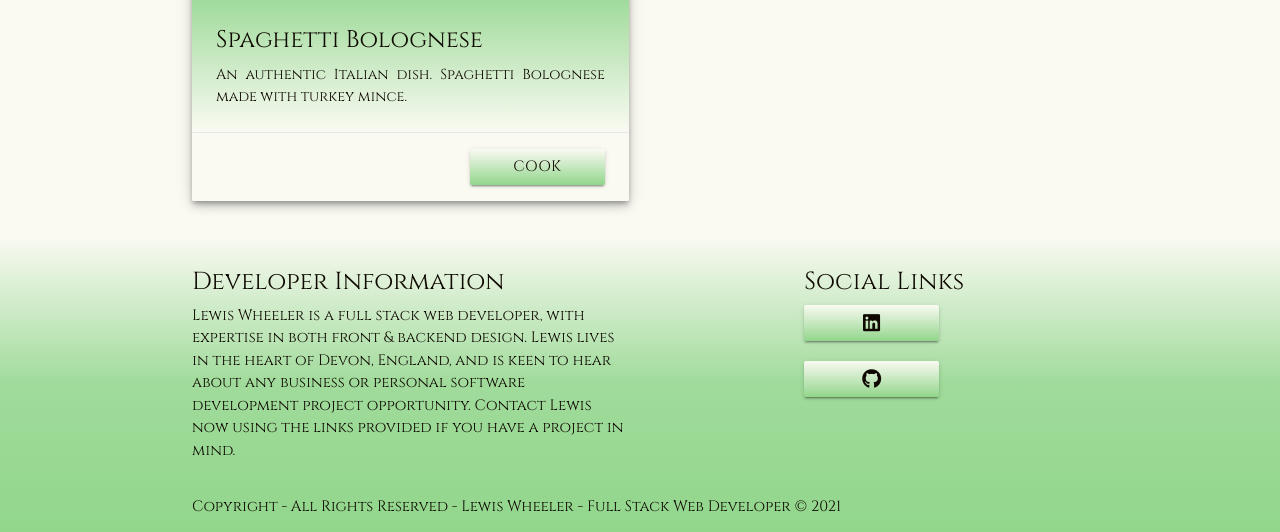
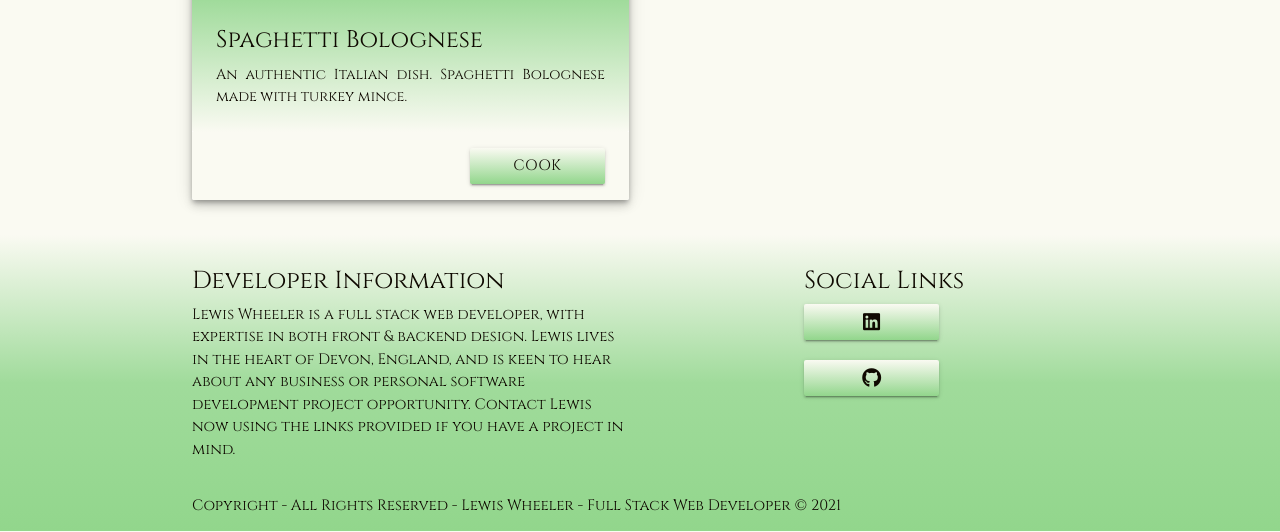
Before and after one commit to Code-Institute-Submissions/Friendly-Digest, a Flask app: page /meat in a window 1280 px wide. Shown: the part 1123-1655 px from the top of the page. Run offline with Flask 2, Linux system fonts and the light colour scheme; data that the repository does not hold is empty; some libraries are stand-ins or nearby versions; some web fonts are replaced.

Commit message:
Line separating the main card and the card-action section has been removed for seamlessness.

```diff
--- a/static/css/style.css
+++ b/static/css/style.css
@@ -341,3 +341,8 @@ textarea {
   background-image: linear-gradient(to top, rgba(250,250,242,1),rgba(250,250,242,1));
   display: flow-root;
 }
+
+/* Removes line between the top and bottom of the card */
+.card .card-action {
+  border-top: none;
+}
```
